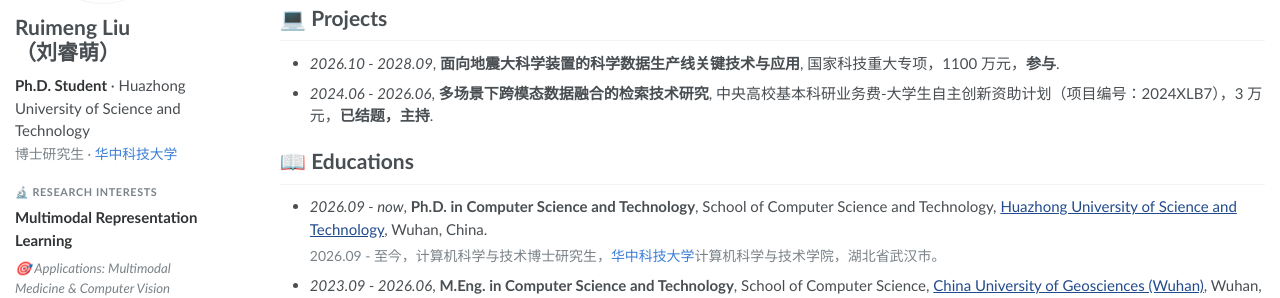
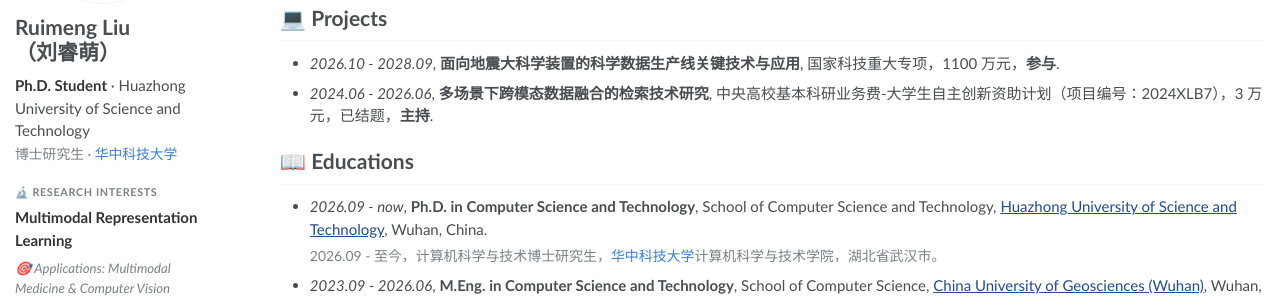
Before and after one commit to cleste-pome/cleste-pome.github.io, a Jekyll site: the page built from _pages/about.md, in a window 1280 px wide and 900 px high, scrolled down 1008 px. Shown: the part 176-474 px from the top of the window. Built offline with Jekyll 4.4.1, drawn with Linux system fonts in a browser that asks for light colours; some web fonts are replaced.

Commit message:
Unbold the completed-project status

```diff
--- a/_pages/about.md
+++ b/_pages/about.md
@@ -115,7 +115,7 @@ Conference reviewer for ICML, CVPR, AAAI, and IJCAI. Journal reviewer for IEEE T
 # 💻 Projects
 
 - *2026.10 - 2028.09*, **面向地震大科学装置的科学数据生产线关键技术与应用**, 国家科技重大专项，1100 万元，**参与**.
-- *2024.06 - 2026.06*, **多场景下跨模态数据融合的检索技术研究**, 中央高校基本科研业务费-大学生自主创新资助计划（项目编号：2024XLB7），3 万元，**已结题，主持**.
+- *2024.06 - 2026.06*, **多场景下跨模态数据融合的检索技术研究**, 中央高校基本科研业务费-大学生自主创新资助计划（项目编号：2024XLB7），3 万元，已结题，**主持**.
 
 <!-- TODO(小萌老师): 还有别的项目就按上面格式加 -->
 
```
